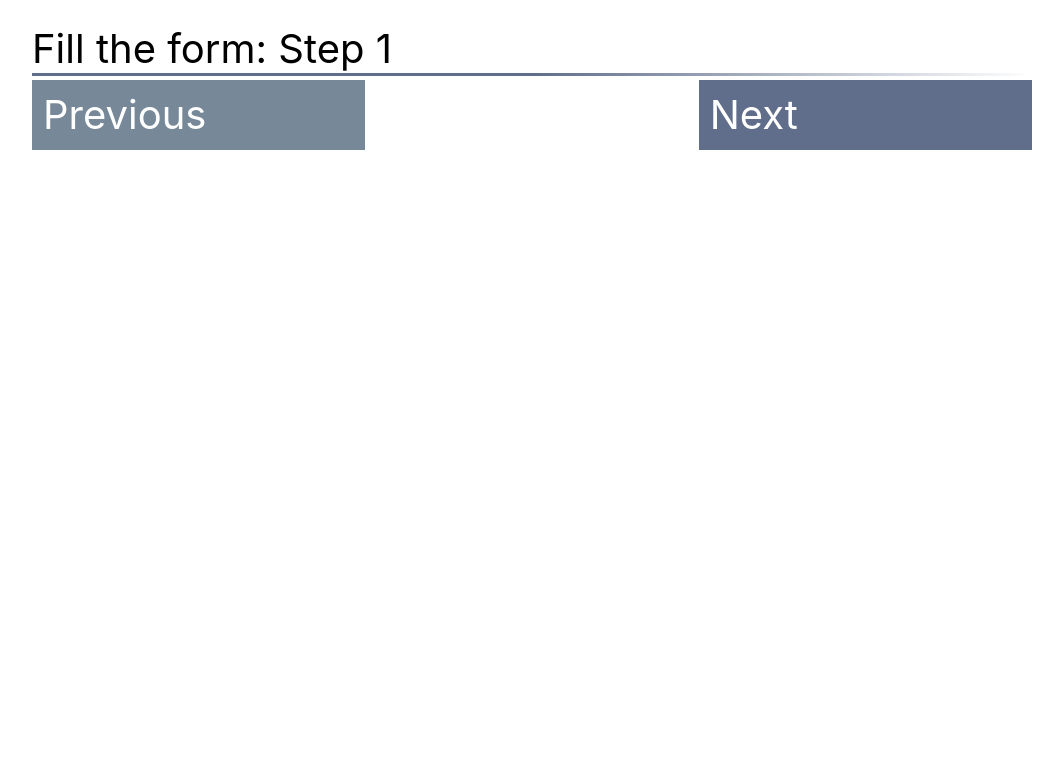
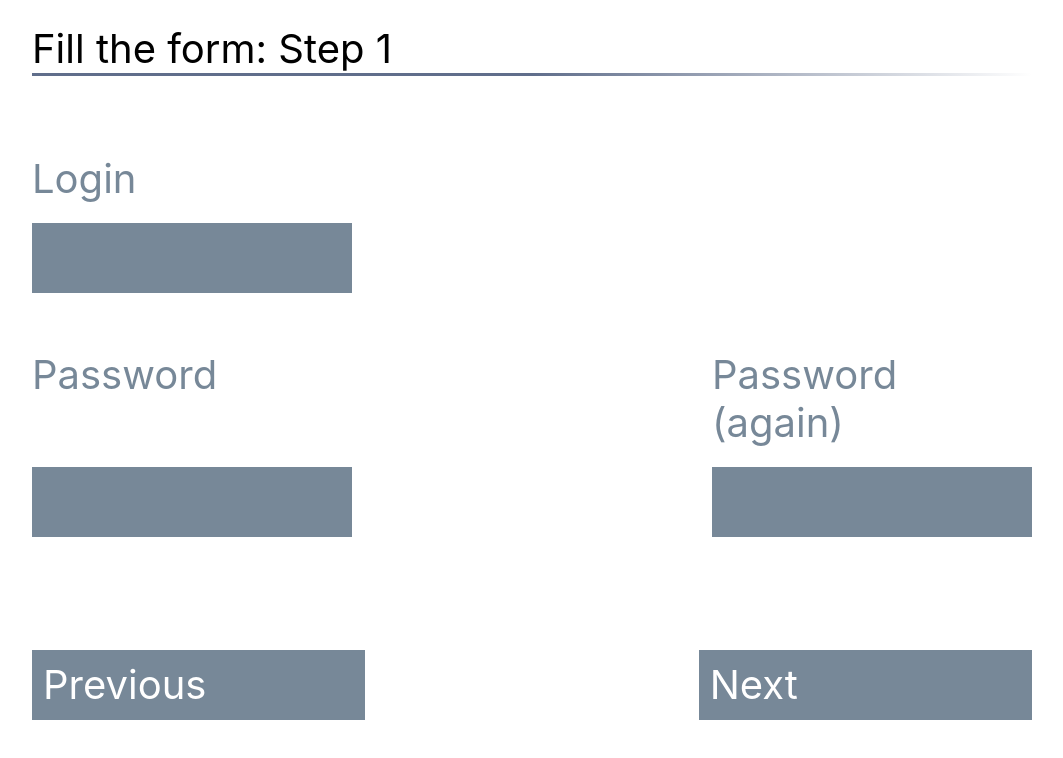
Before and after one commit to summerlightningman/dsr-l5-wizard, a React (Create React App) app: page / in a window 1280 px wide. Shown: the top 758 px of the page, without its empty margins (108-1171 px from the left). Built offline with nearby package versions, Linux system fonts and the light colour scheme.

Commit message:
LoginPassword was completed

```diff
--- a/src/components/app/app.tsx
+++ b/src/components/app/app.tsx
@@ -3,10 +3,12 @@ import AppStyled from "./app.styled";
 import Header from "../header/header";
 import Footer from "../footer/footer";
 import {AppContent, Step} from "./app.types";
+import LoginPassword from "../step-pages/login-password/login-password";
 
 
 const App = () => {
     const [step, setStep] = useState<Step>(1);
+    const [isValid, setIsValid] = useState<boolean>(false);
 
     const goToPrevStep = () => setStep(step - 1);
     const goToNextStep = () => setStep(step + 1);
@@ -15,14 +17,14 @@ const App = () => {
     window.localStorage.setItem('step', step.toString());
 
     const appContent: AppContent = {
-
-    }
+        1: <LoginPassword setIsValid={setIsValid}/>
+    };
 
     return (
         <AppStyled>
             <Header currStep={step}/>
-            {/*{appContent[step]}*/}
-            <Footer onPrevStep={goToPrevStep} onNextStep={goToNextStep}/>
+            {appContent[step]}
+            <Footer onPrevStep={goToPrevStep} onNextStep={goToNextStep} isValid={isValid}/>
         </AppStyled>
     );
 }
--- a/src/components/app/app.types.ts
+++ b/src/components/app/app.types.ts
@@ -1,5 +1,3 @@
-import {FC} from "react";
-
 export type Step = number
 export type Login = string;
 export type Password = string;
@@ -10,4 +8,4 @@ export interface FormsData {
     password: Password
 }
 
-export type AppContent = Record<number, FC>
+export type AppContent = Record<number, JSX.Element>
--- a/src/components/footer/footer.tsx
+++ b/src/components/footer/footer.tsx
@@ -4,7 +4,7 @@ import FooterStyled from "./footer.styled";
 import ControlButton from "../ui/control-button";
 import {FooterProps} from "./footer.types";
 
-const Footer: FC<FooterProps> = ({onPrevStep, onNextStep}) => {
+const Footer: FC<FooterProps> = ({onPrevStep, onNextStep, isValid}) => {
     const step = window.localStorage.getItem('step') || 1;
 
     const isPrevDisabled = +step === 1;
@@ -12,7 +12,7 @@ const Footer: FC<FooterProps> = ({onPrevStep, onNextStep}) => {
     return (
         <FooterStyled>
             <ControlButton onClick={onPrevStep} disabled={isPrevDisabled} id="prev">Previous</ControlButton>
-            <ControlButton onClick={onNextStep} id="next">Next</ControlButton>
+            <ControlButton onClick={onNextStep} disabled={!isValid} id="next">Next</ControlButton>
         </FooterStyled>
     );
 };
--- /dev/null
+++ b/src/components/step-pages/login-password/login-password.reducer.ts
@@ -0,0 +1,22 @@
+import {LoginPasswordAction, LoginPasswordActionType, LoginPasswordState} from "./login-password.types";
+
+export const loginPasswordInitialState: LoginPasswordState = {
+    login: '',
+    password: '',
+    passwordRetype: ''
+}
+
+const loginPasswordReducer = (state = loginPasswordInitialState, action: LoginPasswordAction) => {
+    switch (action.type) {
+        case LoginPasswordActionType.SET_LOGIN:
+            return {...state, login: action.payload}
+        case LoginPasswordActionType.SET_PASSWORD:
+            return {...state, password: action.payload}
+        case LoginPasswordActionType.SET_PASSWORD_RETYPE:
+            return {...state, passwordRetype: action.payload}
+        default:
+            return state
+    }
+}
+
+export default loginPasswordReducer
--- /dev/null
+++ b/src/components/step-pages/login-password/login-password.styled.ts
@@ -0,0 +1,32 @@
+import styled from "styled-components";
+import StepPage from "../../ui/step-page";
+
+
+const LoginPasswordStyled = styled(StepPage)`
+  #login, #password, [for=login], [for=password] {
+    grid-column: 1/5;
+  }
+
+  #login {
+    grid-row-start: 4;
+  }
+
+  #password, #password_retype {
+    grid-row-start: 7
+  }
+
+  #password_retype, [for=password_retype] {
+    grid-column: 9/13;
+  }
+
+  [for=login] {
+    grid-row-start: 3;
+  }
+
+  [for=password], [for=password_retype] {
+    grid-row-start: 6;
+  }
+
+`;
+
+export default LoginPasswordStyled
--- /dev/null
+++ b/src/components/step-pages/login-password/login-password.tsx
@@ -0,0 +1,44 @@
+import {FC, KeyboardEventHandler, useMemo, useReducer} from 'react';
+
+import LoginPasswordStyled from "./login-password.styled";
+import FormInput from "../../ui/form-input";
+import Label from "../../ui/label";
+import {LoginPasswordActionType, LoginPasswordProps} from "./login-password.types";
+import loginPasswordReducer, {loginPasswordInitialState} from "./login-password.reducer";
+
+
+const LoginPassword: FC<LoginPasswordProps> = ({setIsValid}) => {
+    const [{login, password, passwordRetype}, dispatch] = useReducer(loginPasswordReducer, loginPasswordInitialState);
+    const validators: boolean[] = useMemo(() => [
+        !!login,
+        !!password,
+        !!passwordRetype,
+        password === passwordRetype,
+        login.length > 5,
+        /\w+/.test(password),
+        /\d+/.test(password)
+    ], [login, password, passwordRetype]);
+
+    setIsValid(
+        validators.every(_ => _)
+    );
+
+    const handleInput = (type: LoginPasswordActionType): KeyboardEventHandler<HTMLInputElement> =>
+        e => dispatch({type, payload: e.currentTarget.value});
+
+
+    return (
+        <LoginPasswordStyled>
+            <Label htmlFor="login">Login</Label>
+            <Label htmlFor="password">Password</Label>
+            <Label htmlFor="password_retype">Password (again)</Label>
+            <FormInput id="login" value={login} onInput={handleInput(LoginPasswordActionType.SET_LOGIN)}/>
+            <FormInput type="password" id="password" value={password}
+                       onInput={handleInput(LoginPasswordActionType.SET_PASSWORD)}/>
+            <FormInput type="password" id="password_retype" value={passwordRetype}
+                       onInput={handleInput(LoginPasswordActionType.SET_PASSWORD_RETYPE)}/>
+        </LoginPasswordStyled>
+    );
+};
+
+export default LoginPassword;
--- /dev/null
+++ b/src/components/step-pages/login-password/login-password.types.ts
@@ -0,0 +1,37 @@
+import {StepPageProps} from "../step-pages.types";
+
+export type Login = string;
+export type Password = string;
+
+export interface LoginPasswordProps extends StepPageProps {
+
+}
+
+export interface LoginPasswordState {
+    login: Login,
+    password: Password,
+    passwordRetype: Password
+}
+
+export enum LoginPasswordActionType {
+    SET_LOGIN = 'SET_LOGIN',
+    SET_PASSWORD = 'SET_PASSWORD',
+    SET_PASSWORD_RETYPE = 'SET_PASSWORD_RETYPE'
+}
+
+interface SetLogin {
+    type: LoginPasswordActionType.SET_LOGIN,
+    payload: Login
+}
+
+interface SetPassword {
+    type: LoginPasswordActionType.SET_PASSWORD,
+    payload: Password
+}
+
+interface SetPasswordRetype {
+    type: LoginPasswordActionType.SET_PASSWORD_RETYPE,
+    payload: Password
+}
+
+export type LoginPasswordAction = SetLogin | SetPassword | SetPasswordRetype
--- /dev/null
+++ b/src/components/step-pages/step-pages.types.ts
@@ -0,0 +1,5 @@
+import {Dispatch} from "react";
+
+export interface StepPageProps {
+    setIsValid: Dispatch<boolean>
+}
```
